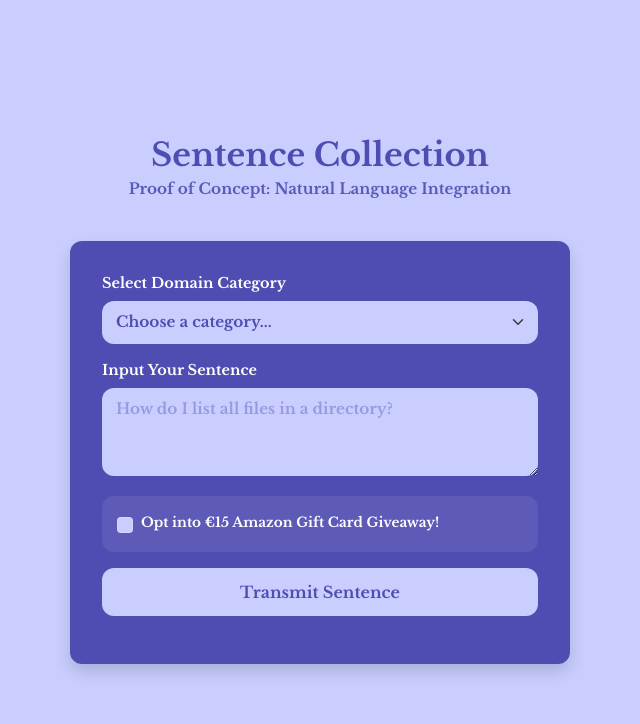
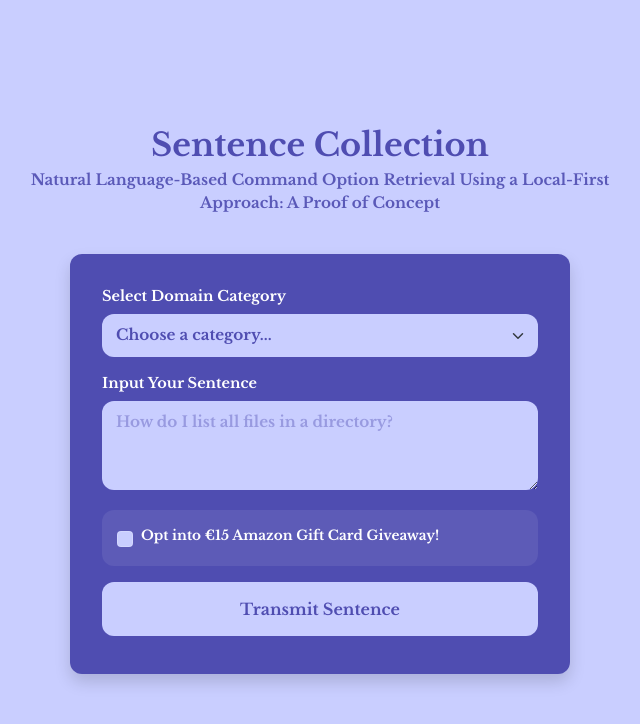
Before and after one commit to leoneltrich/sentence_collection, a Flask app: page /submit in a window 1280 px wide. Shown: the top 724 px of the page, without its empty margins (320-960 px from the left). Run offline with Flask 3, Linux system fonts and the light colour scheme; data that the repository does not hold is empty.

Commit message:
fixed styles

```diff
--- a/app/templates/submit.html
+++ b/app/templates/submit.html
@@ -50,6 +50,7 @@
         .sub-title {
             font-size: 0.95rem;
             opacity: 0.9;
+            max-width: 600px;
         }
 
         .submission-card {
@@ -58,13 +59,13 @@
             border: none;
             border-radius: var(--border-radius);
             box-shadow: 0 4px 15px rgba(79, 77, 177, 0.15);
-            max-width: 500px; /* Reduced from 650px */
+            max-width: 500px;
             width: 100%;
             overflow: hidden;
         }
 
         .card-body {
-            padding: 2rem !important; /* Reduced from 3rem */
+            padding: 2rem !important;
         }
 
         .form-label {
@@ -95,27 +96,40 @@
         }
 
         .btn-submit {
-            background-color: var(--brand-bg);
-            color: var(--brand-primary);
+            background-color: var(--brand-bg) !important;
+            color: var(--brand-primary) !important;
             border: none;
             border-radius: var(--border-radius);
             padding: 12px;
-            transition: transform 0.2s, background-color 0.2s;
+            transition: transform 0.2s;
             font-size: 1rem;
             margin-top: 1rem;
+            display: flex;
+            align-items: center;
+            justify-content: center;
+            min-height: 54px;
+            opacity: 1 !important; /* Force full opacity always */
         }
 
-        .btn-submit:hover {
-            background-color: var(--brand-white);
-            color: var(--brand-primary);
+        .btn-submit:hover:not(:disabled) {
+            background-color: var(--brand-white) !important;
             transform: translateY(-1px);
         }
 
-        .category-desc {
+        .btn-submit:disabled {
+            cursor: default;
+        }
+
+        .category-desc, .notice-text {
             font-style: italic;
             font-size: 0.8rem;
             color: rgba(255, 255, 255, 0.85);
             margin-top: 6px;
+        }
+
+        .notice-text {
+            text-align: center;
+            display: block;
         }
 
         .giveaway-section {
@@ -134,13 +148,6 @@
             margin-top: 12px;
         }
 
-        .alert {
-            border-radius: var(--border-radius);
-            border: none;
-            font-size: 0.9rem;
-            padding: 12px;
-        }
-
         .form-check-input {
             background-color: var(--brand-bg);
             border: 1px solid rgba(255, 255, 255, 0.2);
@@ -157,13 +164,21 @@
             box-shadow: none;
             border-color: var(--brand-white);
         }
+
+        .checkmark-icon {
+            width: 24px;
+            height: 24px;
+            stroke: currentColor;
+            stroke-width: 3;
+            fill: none;
+        }
     </style>
 </head>
 <body>
     <div class="container d-flex flex-column align-items-center">
         <div class="page-header text-center">
             <h1 class="main-title">Sentence Collection</h1>
-            <p class="sub-title semi-bold-text">Proof of Concept: Natural Language Integration</p>
+            <p class="sub-title semi-bold-text">Natural Language-Based Command Option Retrieval Using a Local-First Approach: A Proof of Concept</p>
         </div>
 
         <div class="card submission-card shadow">
@@ -196,14 +211,19 @@
                         </div>
                     </div>
 
-                    <button type="submit" class="btn btn-submit w-100" id="submit-btn">Transmit Sentence</button>
+                    <button type="submit" class="btn btn-submit w-100" id="submit-btn">
+                        <span id="btn-text">Transmit Sentence</span>
+                    </button>
+                    <div id="feedback" class="notice-text"></div>
                 </form>
-                <div id="feedback" class="mt-3"></div>
             </div>
         </div>
     </div>
 
     <script>
+        const checkmarkSvg = `<svg class="checkmark-icon" viewBox="0 0 24 24"><path d="M5 13l4 4L19 7"/></svg>`;
+        const defaultBtnText = "Transmit Sentence";
+
         async function loadCategories() {
             try {
                 const response = await fetch('/categories');
@@ -219,6 +239,17 @@
             } catch (err) {
                 console.error('Error loading categories:', err);
             }
+        }
+
+        function resetUI() {
+            const btn = document.getElementById('submit-btn');
+            const btnText = document.getElementById('btn-text');
+            const feedback = document.getElementById('feedback');
+
+            btn.disabled = false;
+            btn.classList.remove('success');
+            btnText.innerHTML = defaultBtnText;
+            feedback.textContent = '';
         }
 
         document.getElementById('category-select').addEventListener('change', function() {
@@ -243,6 +274,7 @@
             e.preventDefault();
             const feedback = document.getElementById('feedback');
             const btn = document.getElementById('submit-btn');
+            const btnText = document.getElementById('btn-text');
 
             const payload = {
                 text: document.getElementById('sentence-text').value,
@@ -255,7 +287,7 @@
 
             try {
                 btn.disabled = true;
-                btn.textContent = 'Transmitting...';
+                btnText.textContent = 'Transmitting...';
 
                 const response = await fetch('/sentences', {
                     method: 'POST',
@@ -265,18 +297,24 @@
                 const result = await response.json();
 
                 if (response.ok) {
-                    feedback.innerHTML = `<div class="alert alert-light text-primary"><strong>SUCCESS:</strong> Sentence Recorded. Thank you!</div>`;
+                    // Success State
+                    btnText.innerHTML = checkmarkSvg;
                     document.getElementById('submission-form').reset();
                     document.getElementById('email-group').style.display = 'none';
                     document.getElementById('selected-category-desc').textContent = '';
                 } else {
-                    feedback.innerHTML = `<div class="alert alert-light text-danger"><strong>NOTICE:</strong> ${result.error}</div>`;
+                    // Error Notice under button
+                    feedback.textContent = result.error;
+                    btnText.textContent = defaultBtnText;
+                    btn.disabled = false;
                 }
             } catch (err) {
-                feedback.innerHTML = `<div class="alert alert-light text-danger"><strong>ERROR:</strong> Transmission failed.</div>`;
+                feedback.textContent = 'Transmission failed. Please try again.';
+                btnText.textContent = defaultBtnText;
+                btn.disabled = false;
             } finally {
-                btn.disabled = false;
-                btn.textContent = 'Transmit Sentence';
+                // Auto-reset after 5 seconds
+                setTimeout(resetUI, 5000);
             }
         });
 
```
